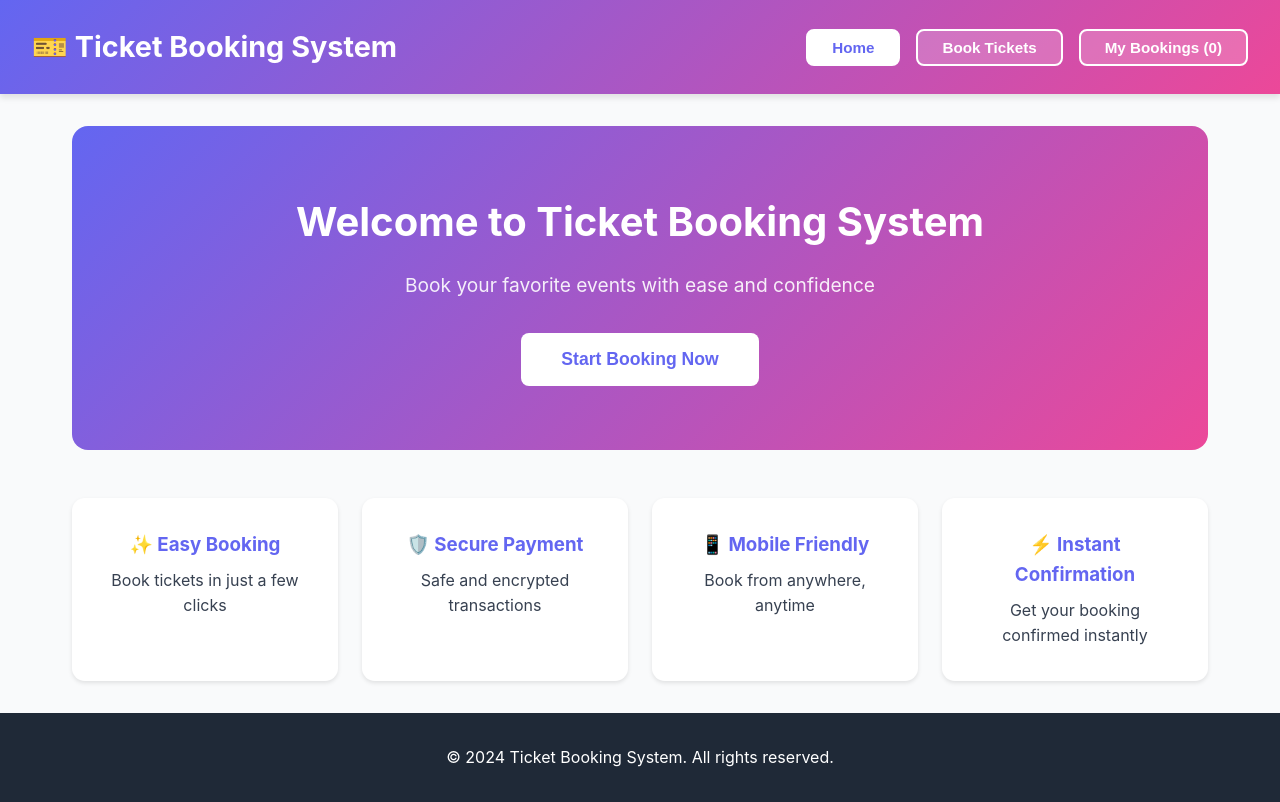
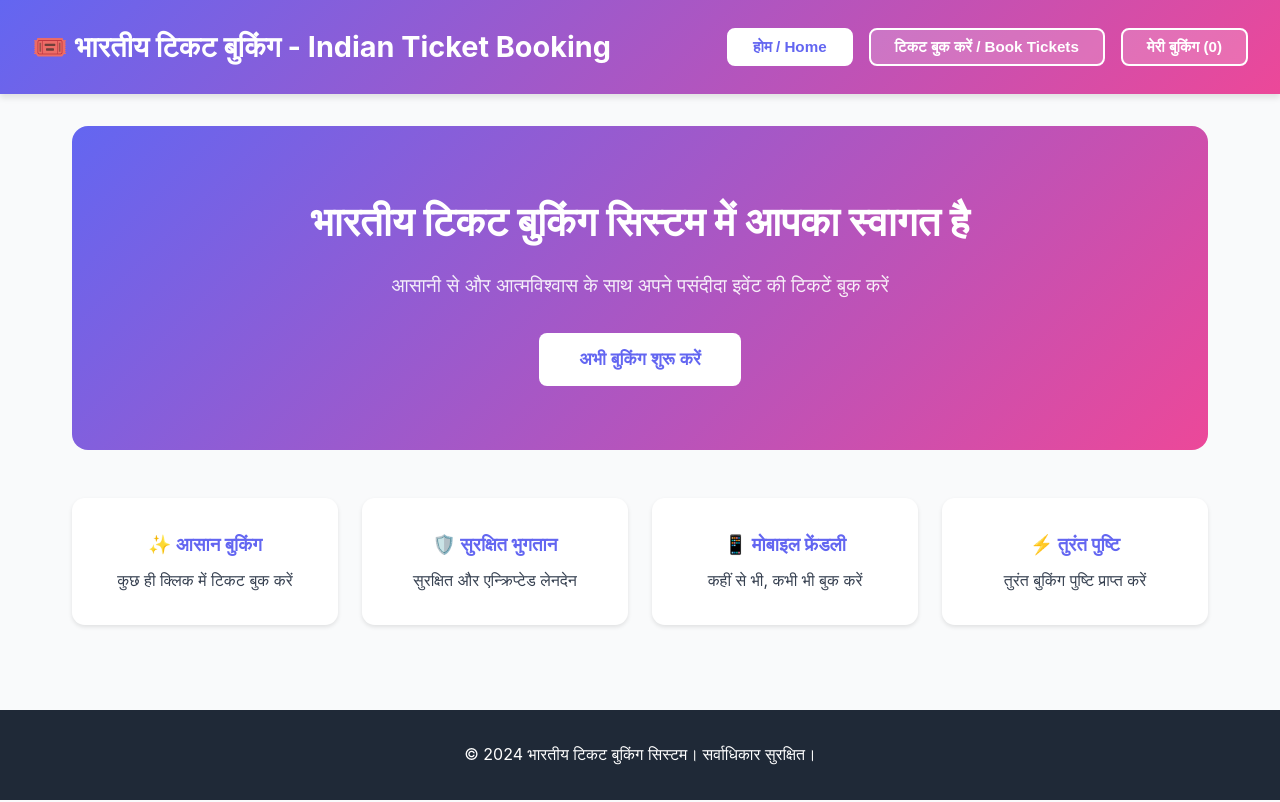
Before and after one commit to yashwanthreddy6765/ticket-booking-system, a React (Vite) app in the folder frontend/: page / in a window 1280 px wide. Built offline with nearby package versions, Linux system fonts and the light colour scheme.

Commit message:
Localize event details and UI to Hindi
Updated event details and user interface text to Hindi.

```diff
--- a/frontend/src/App.jsx
+++ b/frontend/src/App.jsx
@@ -1,13 +1,16 @@
 import { useState } from 'react';
 import './index.css';
+
 const App = () => {
   const [currentPage, setCurrentPage] = useState('home');
   const [bookings, setBookings] = useState([]);
   const [events] = useState([
-    { id: 1, name: 'Concert - Taylor Swift', date: '2024-02-15', price: 150, available: 100 },
-    { id: 2, name: 'Sports - Cricket IPL', date: '2024-02-20', price: 50, available: 500 },
-    { id: 3, name: 'Theater - Hamilton', date: '2024-03-10', price: 120, available: 200 },
-    { id: 4, name: 'Conference - TechFest', date: '2024-03-25', price: 75, available: 300 },
+    { id: 1, name: '🎬 आमिर खान की फिल्म - Mahavira Theatre, Hyderabad', date: '2024-02-15', price: 299, available: 100 },
+    { id: 2, name: '🎭 Vyjayanthimala Theatre, Chennai', date: '2024-02-20', price: 249, available: 80 },
+    { id: 3, name: '🎪 संगीत कार्यक्रम - Delhi Concert Hall', date: '2024-03-10', price: 399, available: 120 },
+    { id: 4, name: '🏏 IPL Match - Eden Gardens, Kolkata', date: '2024-03-25', price: 799, available: 200 },
+    { id: 5, name: '🎬 राज पली सिनेमा - Hyderabad', date: '2024-04-05', price: 279, available: 90 },
+    { id: 6, name: '⚾ India vs Australia - Arun Jaitley Stadium, Delhi', date: '2024-04-15', price: 1299, available: 150 },
   ]);
   const [formData, setFormData] = useState({
     userName: '',
@@ -33,25 +36,25 @@ const App = () => {
 
     // Validation
     if (!formData.userName.trim()) {
-      setErrorMessage('Please enter your name');
+      setErrorMessage('कृपया अपना नाम दर्ज करें');
       return;
     }
     if (!formData.userEmail.trim() || !formData.userEmail.includes('@')) {
-      setErrorMessage('Please enter a valid email');
+      setErrorMessage('कृपया एक वैध ईमेल दर्ज करें');
       return;
     }
     if (!formData.eventId) {
-      setErrorMessage('Please select an event');
+      setErrorMessage('कृपया एक इवेंट चुनें');
       return;
     }
     if (formData.quantity < 1) {
-      setErrorMessage('Please select at least 1 ticket');
+      setErrorMessage('कृपया कम से कम 1 टिकट चुनें');
       return;
     }
 
     const selectedEvent = events.find(e => e.id === parseInt(formData.eventId));
     if (formData.quantity > selectedEvent.available) {
-      setErrorMessage(`Only ${selectedEvent.available} tickets available`);
+      setErrorMessage(`केवल ${selectedEvent.available} टिकट उपलब्ध हैं`);
       return;
     }
 
@@ -62,7 +65,7 @@ const App = () => {
       eventId: parseInt(formData.eventId),
       eventName: selectedEvent.name,
       totalPrice: selectedEvent.price * formData.quantity,
-      bookingDate: new Date().toLocaleDateString(),
+      bookingDate: new Date().toLocaleDateString('hi-IN'),
     };
 
     setBookings([...bookings, newBooking]);
@@ -78,25 +81,25 @@ const App = () => {
   return (
     <div className="app">
       <nav className="navbar">
-        <h1>🎫 Ticket Booking System</h1>
+        <h1>🎟️ भारतीय टिकट बुकिंग - Indian Ticket Booking</h1>
         <div className="nav-links">
           <button
             className={currentPage === 'home' ? 'active' : ''}
             onClick={() => setCurrentPage('home')}
           >
-            Home
+            होम / Home
           </button>
           <button
             className={currentPage === 'booking' ? 'active' : ''}
             onClick={() => setCurrentPage('booking')}
           >
-            Book Tickets
+            टिकट बुक करें / Book Tickets
           </button>
           <button
             className={currentPage === 'bookings' ? 'active' : ''}
             onClick={() => setCurrentPage('bookings')}
           >
-            My Bookings ({bookings.length})
+            मेरी बुकिंग ({bookings.length})
           </button>
         </div>
       </nav>
@@ -105,28 +108,28 @@ const App = () => {
         {currentPage === 'home' && (
           <section className="home">
             <div className="hero">
-              <h2>Welcome to Ticket Booking System</h2>
-              <p>Book your favorite events with ease and confidence</p>
+              <h2>भारतीय टिकट बुकिंग सिस्टम में आपका स्वागत है</h2>
+              <p>आसानी से और आत्मविश्वास के साथ अपने पसंदीदा इवेंट की टिकटें बुक करें</p>
               <button onClick={() => setCurrentPage('booking')} className="cta-button">
-                Start Booking Now
+                अभी बुकिंग शुरू करें
               </button>
             </div>
             <div className="features">
               <div className="feature-card">
-                <h3>✨ Easy Booking</h3>
-                <p>Book tickets in just a few clicks</p>
+                <h3>✨ आसान बुकिंग</h3>
+                <p>कुछ ही क्लिक में टिकट बुक करें</p>
               </div>
               <div className="feature-card">
-                <h3>🛡️ Secure Payment</h3>
-                <p>Safe and encrypted transactions</p>
+                <h3>🛡️ सुरक्षित भुगतान</h3>
+                <p>सुरक्षित और एन्क्रिप्टेड लेनदेन</p>
               </div>
               <div className="feature-card">
-                <h3>📱 Mobile Friendly</h3>
-                <p>Book from anywhere, anytime</p>
+                <h3>📱 मोबाइल फ्रेंडली</h3>
+                <p>कहीं से भी, कभी भी बुक करें</p>
               </div>
               <div className="feature-card">
-                <h3>⚡ Instant Confirmation</h3>
-                <p>Get your booking confirmed instantly</p>
+                <h3>⚡ तुरंत पुष्टि</h3>
+                <p>तुरंत बुकिंग पुष्टि प्राप्त करें</p>
               </div>
             </div>
           </section>
@@ -134,10 +137,10 @@ const App = () => {
 
         {currentPage === 'booking' && (
           <section className="booking-section">
-            <h2>Book Your Tickets</h2>
+            <h2>अपनी टिकटें बुक करें</h2>
             {bookingSuccess && (
               <div className="success-message">
-                ✅ Booking confirmed! Check your bookings tab.
+                ✅ बुकिंग की गई! अपनी बुकिंग टैब देखें।
               </div>
             )}
             {errorMessage && (
@@ -149,54 +152,54 @@ const App = () => {
               {events.map(event => (
                 <div key={event.id} className="event-card">
                   <h3>{event.name}</h3>
-                  <p><strong>Date:</strong> {event.date}</p>
-                  <p><strong>Price:</strong> ${event.price}</p>
-                  <p><strong>Available:</strong> {event.available} tickets</p>
+                  <p><strong>तारीख:</strong> {event.date}</p>
+                  <p><strong>कीमत:</strong> ₹{event.price}</p>
+                  <p><strong>उपलब्ध:</strong> {event.available} टिकट</p>
                 </div>
               ))}
             </div>
             <form onSubmit={handleBookTicket} className="booking-form">
-              <h3>Enter Your Details</h3>
+              <h3>अपना विवरण दर्ज करें</h3>
               <div className="form-group">
-                <label>Name:</label>
+                <label>नाम:</label>
                 <input
                   type="text"
                   name="userName"
                   value={formData.userName}
                   onChange={handleInputChange}
-                  placeholder="Your full name"
+                  placeholder="आपका पूरा नाम"
                   required
                 />
               </div>
               <div className="form-group">
-                <label>Email:</label>
+                <label>ईमेल:</label>
                 <input
                   type="email"
                   name="userEmail"
                   value={formData.userEmail}
                   onChange={handleInputChange}
-                  placeholder="your@email.com"
+                  placeholder="आपका@ईमेल.कॉम"
                   required
                 />
               </div>
               <div className="form-group">
-                <label>Select Event:</label>
+                <label>इवेंट चुनें:</label>
                 <select
                   name="eventId"
                   value={formData.eventId}
                   onChange={handleInputChange}
                   required
                 >
-                  <option value="">-- Choose an event --</option>
+                  <option value="">-- एक इवेंट चुनें --</option>
                   {events.map(event => (
                     <option key={event.id} value={event.id}>
-                      {event.name} - ${event.price}
+                      {event.name} - ₹{event.price}
                     </option>
                   ))}
                 </select>
               </div>
               <div className="form-group">
-                <label>Number of Tickets:</label>
+                <label>टिकटों की संख्या:</label>
                 <input
                   type="number"
                   name="quantity"
@@ -210,12 +213,12 @@ const App = () => {
               {formData.eventId && (
                 <div className="price-display">
                   <strong>
-                    Total Price: ${events.find(e => e.id === parseInt(formData.eventId))?.price * formData.quantity || 0}
+                    कुल कीमत: ₹{events.find(e => e.id === parseInt(formData.eventId))?.price * formData.quantity || 0}
                   </strong>
                 </div>
               )}
               <button type="submit" className="submit-button">
-                Confirm Booking
+                बुकिंग की पुष्टि करें
               </button>
             </form>
           </section>
@@ -223,26 +226,26 @@ const App = () => {
 
         {currentPage === 'bookings' && (
           <section className="bookings-section">
-            <h2>My Bookings</h2>
+            <h2>मेरी बुकिंग</h2>
             {bookings.length === 0 ? (
-              <p className="no-bookings">You haven't booked any tickets yet.</p>
+              <p className="no-bookings">आपने अभी कोई टिकट बुक नहीं किया है।</p>
             ) : (
               <div className="bookings-list">
                 {bookings.map(booking => (
                   <div key={booking.id} className="booking-card">
                     <div className="booking-details">
                       <h3>{booking.eventName}</h3>
-                      <p><strong>Name:</strong> {booking.userName}</p>
-                      <p><strong>Email:</strong> {booking.userEmail}</p>
-                      <p><strong>Tickets:</strong> {booking.quantity}</p>
-                      <p><strong>Total Price:</strong> ${booking.totalPrice}</p>
-                      <p><strong>Booking Date:</strong> {booking.bookingDate}</p>
+                      <p><strong>नाम:</strong> {booking.userName}</p>
+                      <p><strong>ईमेल:</strong> {booking.userEmail}</p>
+                      <p><strong>टिकट:</strong> {booking.quantity}</p>
+                      <p><strong>कुल कीमत:</strong> ₹{booking.totalPrice}</p>
+                      <p><strong>बुकिंग की तारीख:</strong> {booking.bookingDate}</p>
                     </div>
                     <button
                       onClick={() => cancelBooking(booking.id)}
                       className="cancel-button"
                     >
-                      Cancel Booking
+                      बुकिंग रद्द करें
                     </button>
                   </div>
                 ))}
@@ -253,7 +256,7 @@ const App = () => {
       </main>
 
       <footer className="footer">
-        <p>&copy; 2024 Ticket Booking System. All rights reserved.</p>
+        <p>© 2024 भारतीय टिकट बुकिंग सिस्टम। सर्वाधिकार सुरक्षित।</p>
       </footer>
     </div>
   );
```
